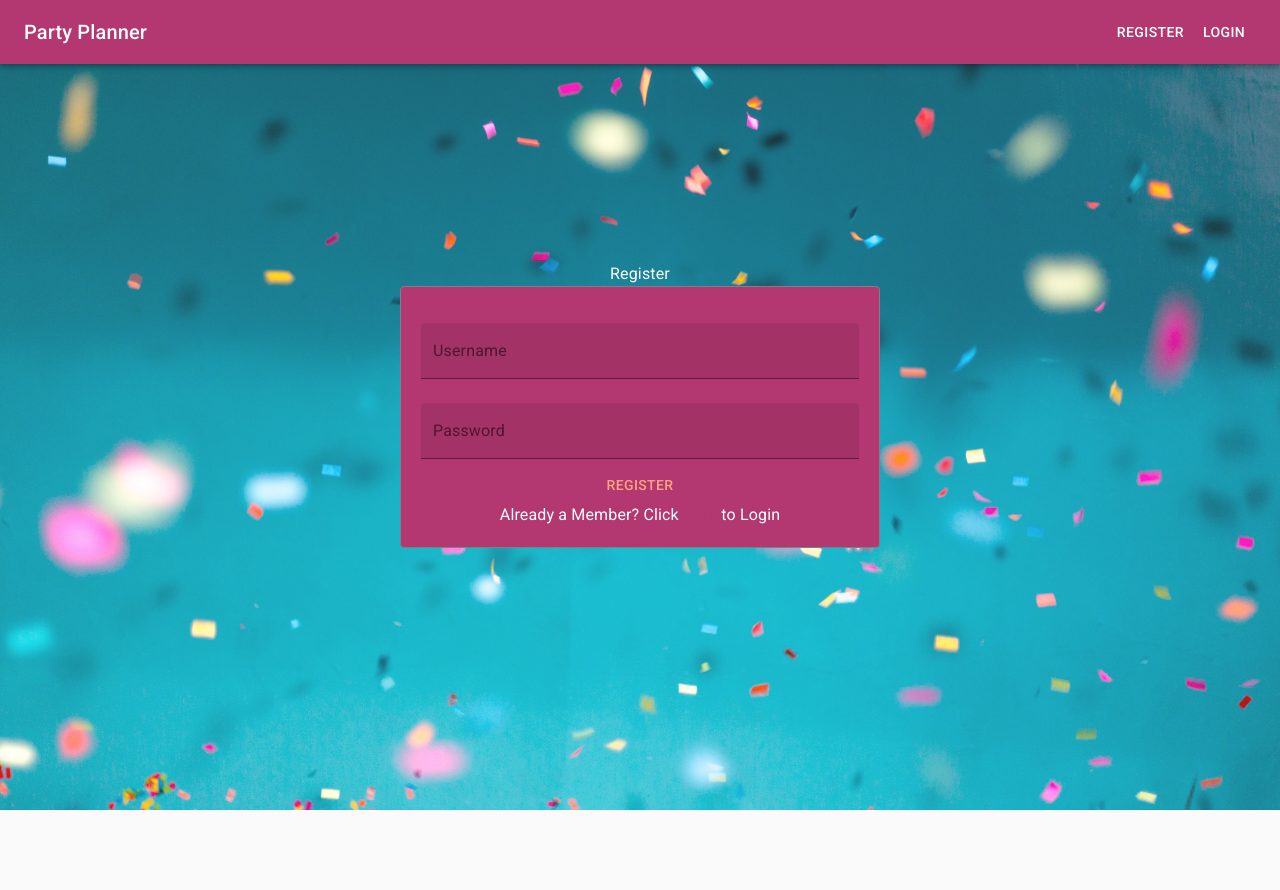
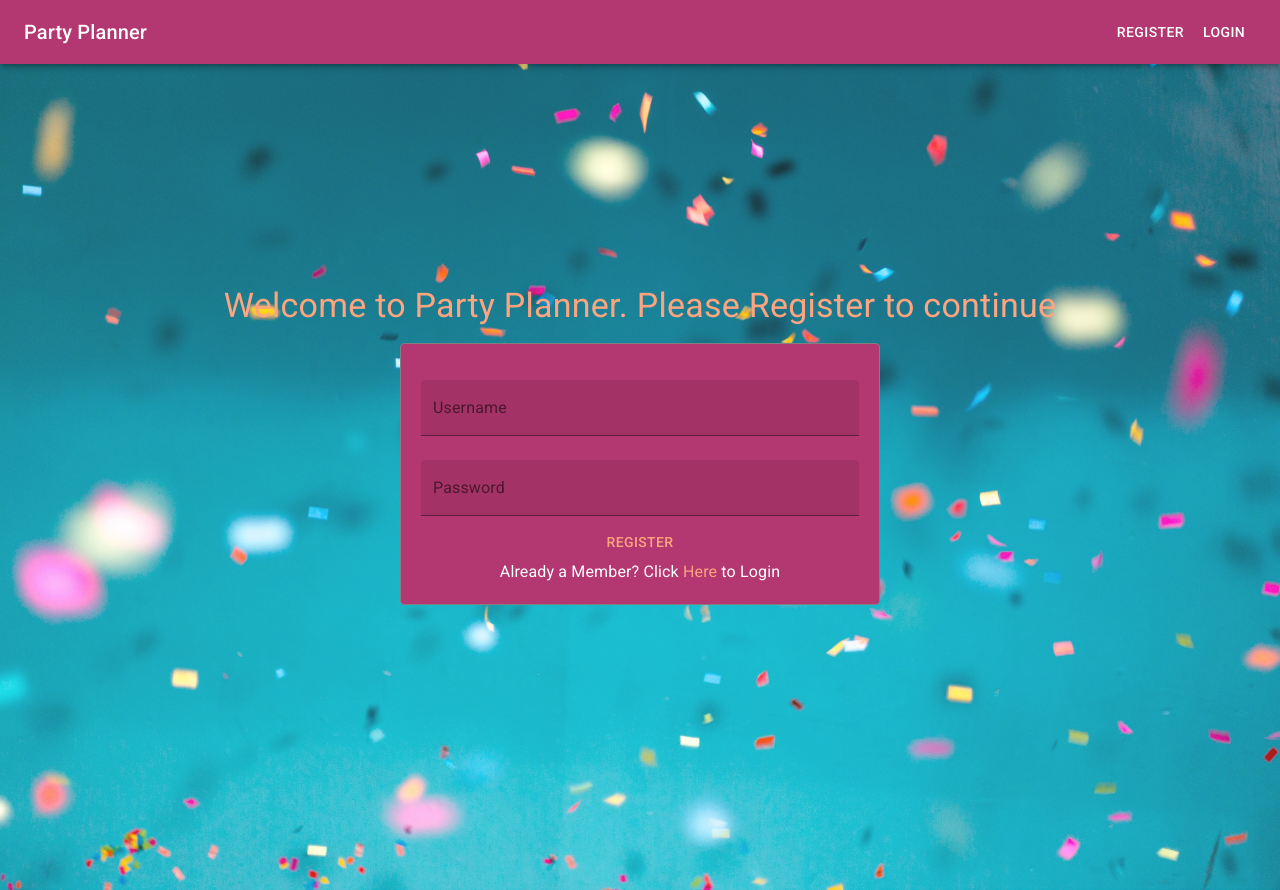
Before and after one commit to bw-party-planner-july-2019/fe-party-planner, a React (Create React App) app: page /register in a window 1280 px wide. Before the commit the page ends 810 px from the top, so only its background shows below. Built offline with nearby package versions, Linux system fonts and the light colour scheme.

Commit message:
Added Styling To Dashboard

```diff
--- a/src/components/Login.jsx
+++ b/src/components/Login.jsx
@@ -17,12 +17,15 @@ const useStyles = makeStyles(theme => ({
     justifyContent: 'center',
     alignItems: 'center',
     width: '100%',
-    height: '90vh',
+    height: '100vh',
     flexDirection: 'column'
   },
   formShow: {
     backgroundColor: '#B33771',
-  }
+  },
+  title: {
+    paddingBottom: theme.spacing(2)
+  },
 }));
 
 const CoolForm = styled.form`
@@ -87,8 +90,7 @@ function Login(props) {
 
   return (
       <div className={classes.container}>
-        {console.log(user, 'userafter')}
-        <Typography component='h1'>{isRegister ? 'Register' : 'Login'}</Typography>
+        <Typography variant='h4' color='secondary' className={classes.title}>{`Welcome to Party Planner.  Please ${isRegister ? 'Register' : 'Login'} to continue`}</Typography>
         <CoolForm onSubmit={event => handleSubmit(event)} className={classes.formShow}>
           <TextField id='username' name='username' value={user.username}
                      onChange={handleChange} label='Username' margin='normal'
@@ -116,8 +118,8 @@ function Login(props) {
           {/*</label>*/}
           <Button color='secondary' type='submit'>{isRegister ? 'Register' : 'Login'}</Button>
           {/*<CoolButton>{isRegister ? 'Register' : 'Login'}</CoolButton>*/}
-          {!isRegister && <Typography>Not a Member?  Click <Link component={RouterLink} to='/register'>Here</Link> to Register</Typography>}
-          {isRegister && <Typography>Already a Member?  Click <Link component={RouterLink} to='/'>Here</Link> to Login</Typography>}
+          {!isRegister && <Typography>Not a Member?  Click <Link component={RouterLink} to='/register' color='secondary'>Here</Link> to Register</Typography>}
+          {isRegister && <Typography>Already a Member?  Click <Link component={RouterLink} to='/' color='secondary'>Here</Link> to Login</Typography>}
         </CoolForm>
       </div>
   );
```
